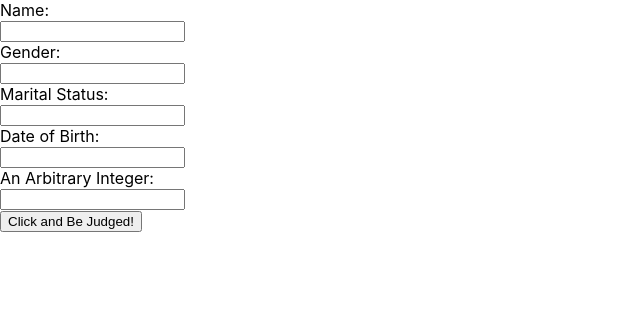
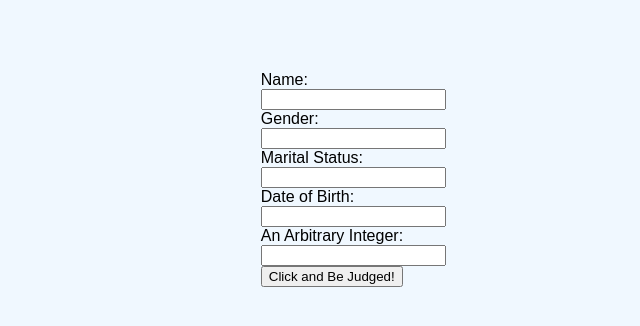
Before and after one commit to WorstClassic/fizz-buzz, a React (Create React App) app: page / in a window 1280 px wide. Shown: the top 326 px of the page, without its empty margins (0-640 px from the left). Built offline with nearby package versions, Linux system fonts and the light colour scheme.

Commit message:
replaced the most basic CSS to be a little less unpleasant

```diff
--- a/src/App.css
+++ b/src/App.css
@@ -1,38 +1,7 @@
-.App {
-  text-align: center;
+.root {
+  background-color: aliceblue;
+  display: flex;
+  font-family: Arial, Helvetica, sans-serif;
+  padding-left: 20%;
+  padding-top: 5%;
 }
-
-.App-logo {
-  height: 40vmin;
-  pointer-events: none;
-}
-
-@media (prefers-reduced-motion: no-preference) {
-  .App-logo {
-    animation: App-logo-spin infinite 20s linear;
-  }
-}
-
-.App-header {
-  background-color: #282c34;
-  min-height: 100vh;
-  display: flex;
-  flex-direction: column;
-  align-items: center;
-  justify-content: center;
-  font-size: calc(10px + 2vmin);
-  color: white;
-}
-
-.App-link {
-  color: #61dafb;
-}
-
-@keyframes App-logo-spin {
-  from {
-    transform: rotate(0deg);
-  }
-  to {
-    transform: rotate(360deg);
-  }
-}
--- a/src/App.js
+++ b/src/App.js
@@ -8,7 +8,7 @@ import { homepath, reviewpath } from './Constants/Path';
 
 const App = () => {
   return (
-    <div>
+    <div className='root'>
       <Routes>
         <Route path={homepath} element={<InputPage />} />
         <Route path={reviewpath} element={<ReviewPage />} />
--- a/src/index.css
+++ b/src/index.css
@@ -1,13 +1,9 @@
 body {
-  margin: 0;
-  font-family: -apple-system, BlinkMacSystemFont, 'Segoe UI', 'Roboto', 'Oxygen',
-    'Ubuntu', 'Cantarell', 'Fira Sans', 'Droid Sans', 'Helvetica Neue',
-    sans-serif;
+  background-color: aliceblue;
+  font-family:Verdana, Geneva, Tahoma, sans-serif;
   -webkit-font-smoothing: antialiased;
   -moz-osx-font-smoothing: grayscale;
+  margin: .2rem;
+  padding: .3rem;
+
 }
-
-code {
-  font-family: source-code-pro, Menlo, Monaco, Consolas, 'Courier New',
-    monospace;
-}
```
